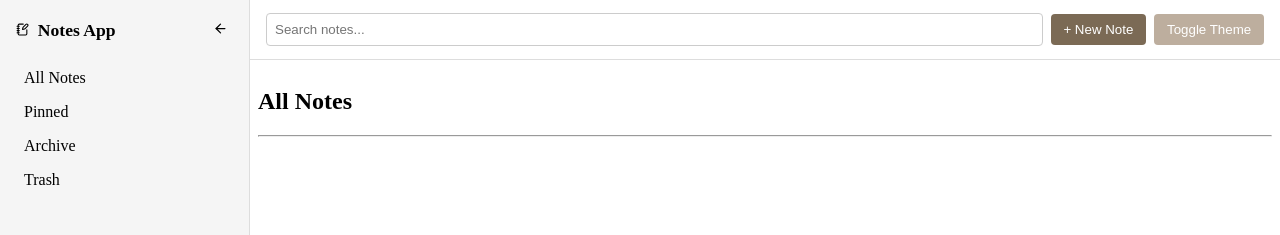
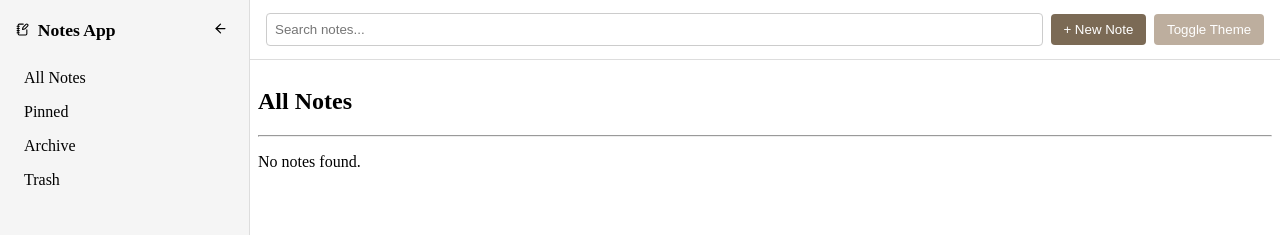
Before and after one commit to FaiqaAamer/Notes-app-react, a React (Vite) app in the folder notes-app/: page / in a window 1280 px wide. Shown: the top 235 px of the page. Built offline with nearby package versions, Linux system fonts and the light colour scheme.

Commit message:
Add search option

```diff
--- a/notes-app/src/App.jsx
+++ b/notes-app/src/App.jsx
@@ -7,8 +7,6 @@ import './components/common/Modal.css'
 
 function App() {
 
-  // return(<NoteEditor />)
-
   const [isCollapsed, setIsCollapsed] = useState(false);
   const [activeSection, setActiveSection] = useState("all");
   const [isEditorOpen, setIsEditorOpen] = useState(false);
@@ -17,6 +15,7 @@ function App() {
   const [notebooks, setNotebooks] = useState([]);
   const [isConfirmOpen, setIsConfirmOpen] = useState(false);
   const [noteToDelete, setNoteToDelete] = useState(null);
+  const [searchQuery, setSearchQuery] = useState("");
 
 
   useEffect(() => {
@@ -40,6 +39,9 @@ function App() {
     );
   }, [notes]);
 
+  useEffect(() => {
+    setSearchQuery("");
+  }, [activeSection]);
 
   const handleAddNote = (note) => {
         if (note.id) {
@@ -88,12 +90,21 @@ function App() {
     setIsConfirmOpen(false)
     setNoteToDelete(null)
   }
+  const filteredNotes = notes.filter(note => {
+    const matchesSearch = note.title.toLowerCase().includes(searchQuery.toLowerCase());
+
+      if (activeSection === "all") return !note.archived && !note.trashed && matchesSearch;
+      if (activeSection === "pinned") return note.pinned && !note.archived && !note.trashed && matchesSearch;
+      if (activeSection === "archive") return note.archived && !note.trashed && matchesSearch;
+      if (activeSection === "trash") return note.trashed && matchesSearch;
+      return note.notebookId === activeSection && !note.archived && !note.trashed && matchesSearch;
+  });
 
   return (
 
     <>
       <Sidebar isCollapsed={isCollapsed} onToggle={() => setIsCollapsed(prev => !prev)} activeSection={activeSection} setActiveSection={setActiveSection} notebooks={notebooks} setNotebooks={setNotebooks}/>
-      <Topbar isCollapsed={isCollapsed} onNewNote={() => setIsEditorOpen(true)}/>
+      <Topbar isCollapsed={isCollapsed} onNewNote={() => setIsEditorOpen(true)} onSearch={setSearchQuery}/>
       <main className={`main-content ${isCollapsed ? "collapsed" : ""}`}>
         {isEditorOpen || editingNote ? (
           <NoteEditor
@@ -108,8 +119,11 @@ function App() {
           <>
             <h2 className="notebook-title">All Notes</h2>
             <hr />
+            {filteredNotes.length === 0 ? (
+              <p>No notes found.</p>
+            ) : (
             <NoteList
-              notes={notes.filter(n => !n.archived && !n.trashed)}
+              notes={filteredNotes}
               onEditNote={(note) => {
                 setEditingNote(note);
                 setIsEditorOpen(true);
@@ -117,14 +131,17 @@ function App() {
               onPin={handlePin}
               onArchive={handleArchive}
               onDelete={handleDelete}
-            />
+            />)}
           </>
         ) : activeSection === "pinned" ? (
           <>
             <h2 className="notebook-title">Pinned Notes</h2>
             <hr />
+            {filteredNotes.length === 0 ? (
+              <p>No notes found.</p>
+            ) : (
             <NoteList
-              notes={notes.filter(n => n.pinned && !n.trashed)}
+              notes={filteredNotes}
               onEditNote={(note) => {
                 setEditingNote(note);
                 setIsEditorOpen(true);
@@ -132,14 +149,17 @@ function App() {
               onPin={handlePin}
               onArchive={handleArchive}
               onDelete={handleDelete}
-            />
+            />)}
           </>
         ) : activeSection === "archive" ? (
           <>
             <h2 className="notebook-title">Archive</h2>
             <hr />
+            {filteredNotes.length === 0 ? (
+              <p>No notes found.</p>
+            ) : (
             <NoteList
-              notes={notes.filter(n => n.archived && !n.trashed)}
+              notes={filteredNotes}
               onEditNote={(note) => {
                 setEditingNote(note);
                 setIsEditorOpen(true);
@@ -147,14 +167,17 @@ function App() {
               onPin={handlePin}
               onArchive={handleArchive}
               onDelete={handleDelete}
-            />
+            />)}
           </>
         ) : activeSection === "trash" ? (
           <>
             <h2 className="notebook-title">Trash</h2>
             <hr />
+            {filteredNotes.length === 0 ? (
+              <p>No notes found.</p>
+            ) : (
             <NoteList
-              notes={notes.filter(n => n.trashed)}
+              notes={filteredNotes}
               onEditNote={(note) => {
                 setEditingNote(note);
                 setIsEditorOpen(true);
@@ -162,7 +185,7 @@ function App() {
               onPin={handlePin}
               onArchive={handleArchive}
               onDelete={handleDelete}
-            />
+            />)}
           </>
         ) : (
           <>
@@ -170,8 +193,11 @@ function App() {
               Notebook - {notebooks.find(nb => nb.id === activeSection)?.name}
             </h2>
             <hr />
+            {filteredNotes.length === 0 ? (
+              <p>No notes found.</p>
+            ) : (
             <NoteList
-              notes={notes.filter(n => n.notebookId === activeSection && !n.trashed)}
+              notes={filteredNotes}
               onEditNote={(note) => {
                 setEditingNote(note);
                 setIsEditorOpen(true);
@@ -179,7 +205,7 @@ function App() {
               onPin={handlePin}
               onArchive={handleArchive}
               onDelete={handleDelete}
-            />
+            />)}
           </>
         )}
       </main>
--- a/notes-app/src/components/notes/NoteCard.jsx
+++ b/notes-app/src/components/notes/NoteCard.jsx
@@ -1,8 +1,8 @@
-import { MoreVertical } from "lucide-react";
+import { MoreVertical, Pin } from "lucide-react";
 import React, { useState } from "react"
 import "./NoteCard.css"
 
-function NoteCard({note  : {id, title, content, date}, isMenuOpen, onToggleMenu, onEdit, onPin, onDelete, onArchive}){
+function NoteCard({note  : {id, title, content, date, pinned}, isMenuOpen, onToggleMenu, onEdit, onPin, onDelete, onArchive}){
     const styles = {
         minHeight : "250px",
         width : "220px",
@@ -87,7 +87,7 @@ function NoteCard({note  : {id, title, content, date}, isMenuOpen, onToggleMenu,
 
 
     return(<div style={styles} className="note-card" onClick={onEdit}>
-        <h2 style={h2}>{title}</h2>
+        <h2 style={h2}>{title} {pinned && (<Pin size={16} color="#7B6A55" style={{ marginLeft: "6px", verticalAlign: "middle" }} />)}</h2>
         <div
             style={div}
             className="note-preview-content"
```
